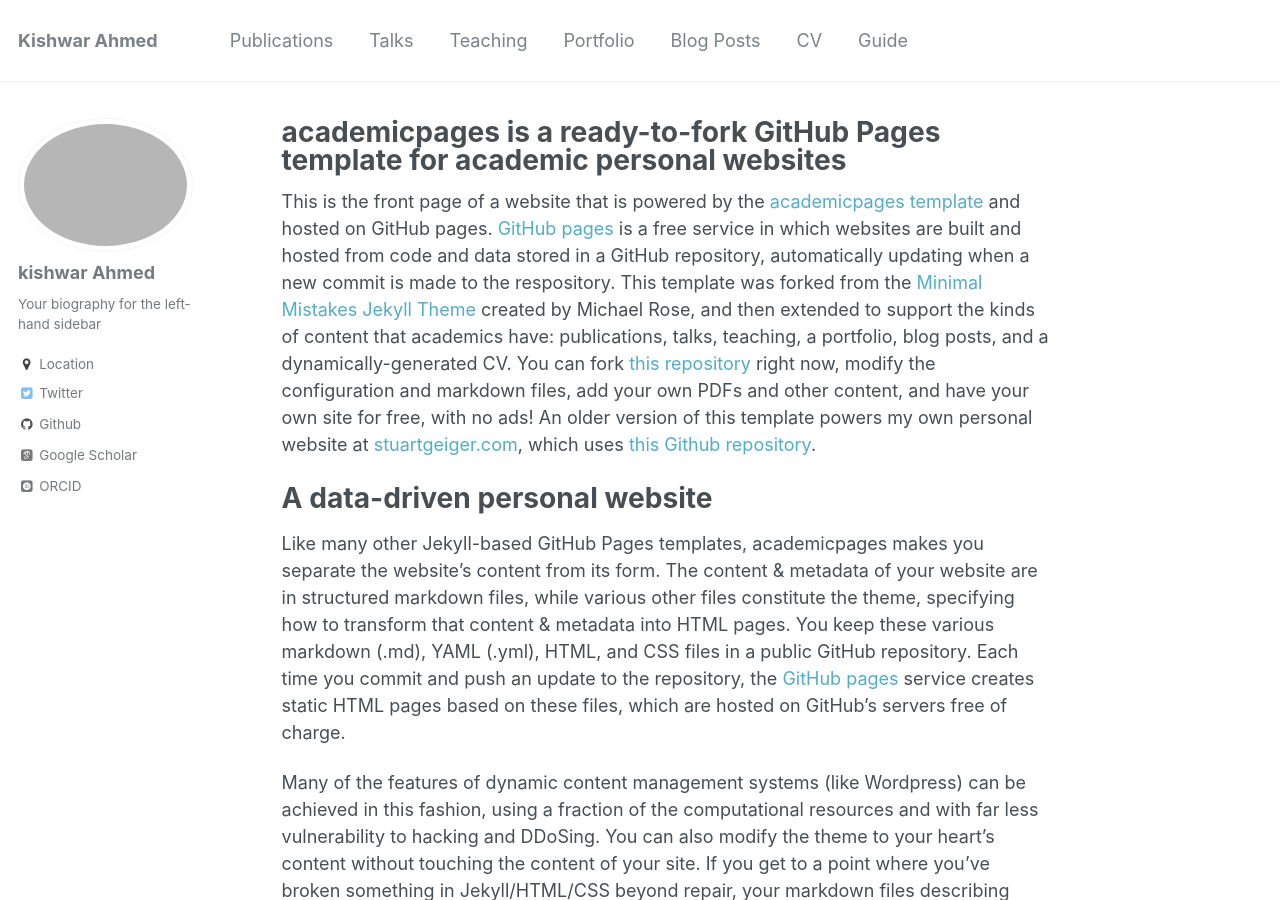
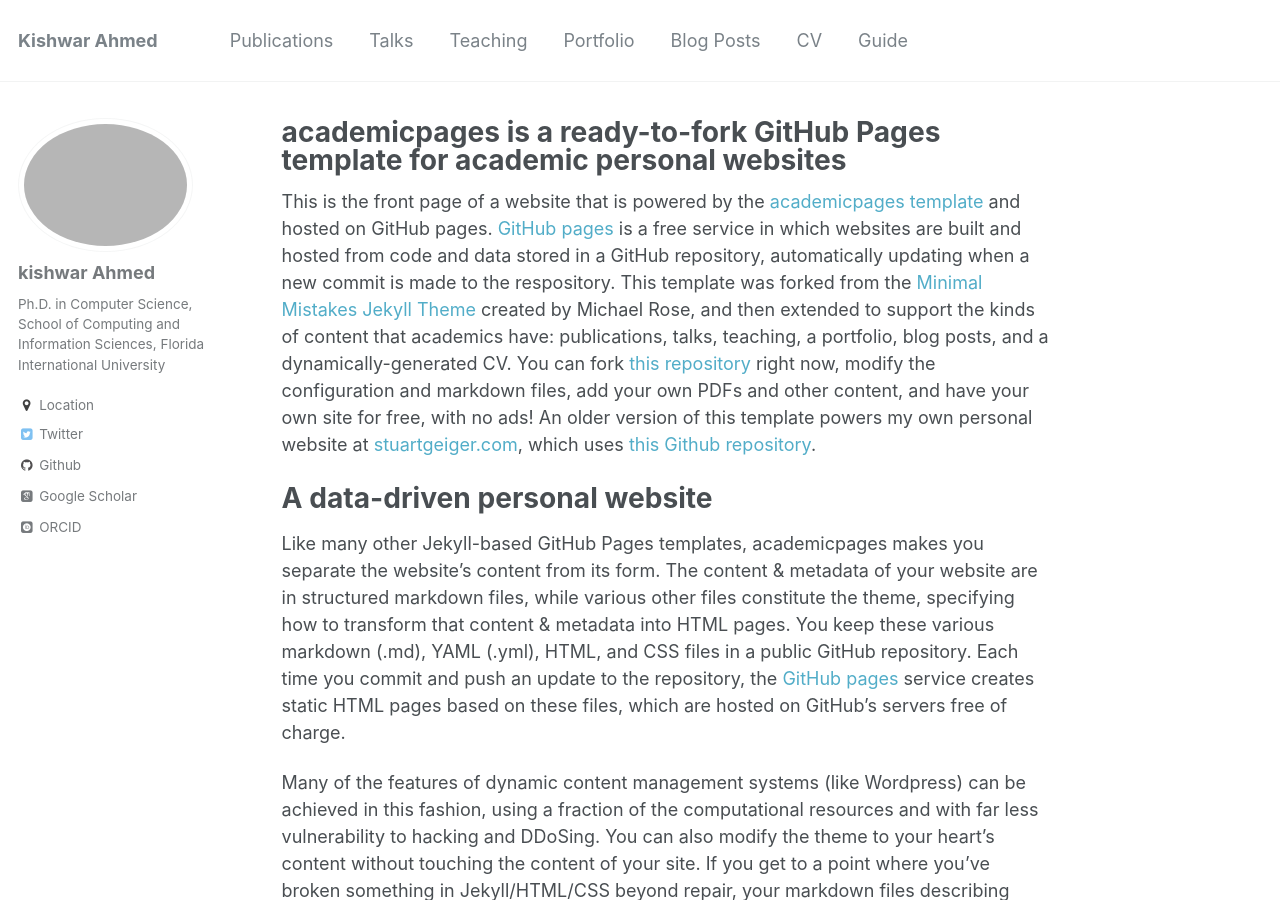
Before and after one commit to kishwarbd/kishwarbd.github.io, a Jekyll site: the page built from _pages/about.md, in a window 1280 px wide and 900 px high. Built offline with Jekyll 4.4.1, drawn with Linux system fonts in a browser that asks for light colours; some web fonts are replaced.

Commit message:
updating the file

```diff
--- a/_config.yml
+++ b/_config.yml
@@ -80,7 +80,8 @@ analytics:
 author:
   name             : "kishwar Ahmed"
   avatar           : "kishwar.jpg"
-  bio              : "Your biography for the left-hand sidebar"
+  bio              : "Ph.D. in Computer Science, School of Computing
+and Information Sciences, Florida International University"
   location         : "Location"
   employer         :
   googlescholar    : "https://scholar.google.com/citations?user=fhLNDhoAAAAJ&hl=en"
```
